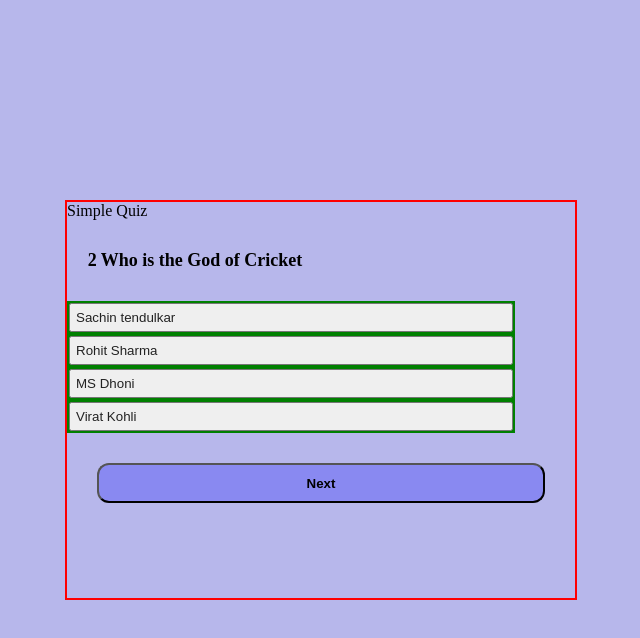
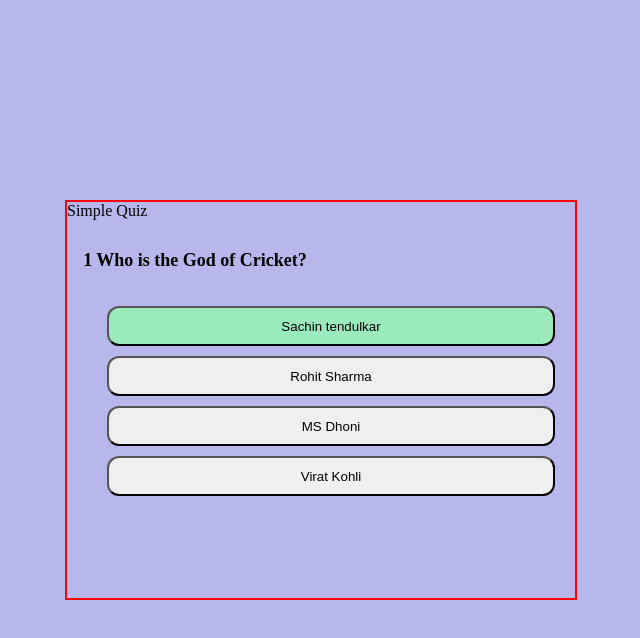
Before and after one commit to Prateekyadav01/Day3_Js_Project, a plain HTML site: page index.html in a window 1280 px wide. Both pictures are taken after a click on the button "Sachin tendulkar". Shown: the whole page, without its empty margins (319-959 px from the left). Drawn offline with Linux system fonts and the light colour scheme.

Commit message:
half of it completed

```diff
--- a/index.html
+++ b/index.html
@@ -14,16 +14,16 @@
             <div class="quiz">Simple Quiz</div>
             <h1 id="question" class="question">{question}</h1>
             <div class="text" id="options">
-                <button>
+                <button class="btn1">
                     button1
                 </button>
-                <button>
+                <button class="btn1">
                     button2
                 </button>
-                <button>
+                <button class="btn1">
                     button3
                 </button>
-                <button>
+                <button class="btn1">
                     button4
                 </button>
             </div>
--- a/index.js
+++ b/index.js
@@ -91,31 +91,47 @@
 
 let current=0;
 let score=0;
+function start(){
+    current=0;
+    score=0;
+    next_btn.innerText="Next";
+    add();
+}
 
 function add(){
     console.log(current)
+    reset();
     let firstShow = question1[current];
-    // question.innerText=null;
     question.innerText= `${current+1}  ${firstShow.Question}`;
-    options.innerHTML = '';
     firstShow.Option.forEach(option=>{
         let optionButton = document.createElement('button');
 
         optionButton.textContent=option.text;
-        optionButton.addEventListener("click", () => handleCheck(option.correct));
-        options.appendChild(optionButton)
+        optionButton.classList.add('btn1');
+        options.appendChild(optionButton);
+        if(option.correct){
+            optionButton.dataset.correct=option.correct;
+        }
+        optionButton.addEventListener("click", handleCheck);
     })
 
 }
-function handleCheck(value){
-    if(value){
-        score++;
-        options.style.backgroundColor="green"
-    }
-   current++;
-    if(current<question1.length){
-            add();
+function reset(){
+    next_btn.style.display="none";
+    while(options.firstChild){
+        options.removeChild(options.firstChild);
     }
 }
+function handleCheck(e){
+    let selectedButton = e.target;
+    let isCorrect = selectedButton.dataset.correct==="true";
+    if(isCorrect){
+        selectedButton.classList.add('correct');
+    }
+    else{
+        selectedButton.classList.add('incorrect');
+    }
+
+}
 next_btn.addEventListener('click', add);
-add();
+start();
--- a/style.css
+++ b/style.css
@@ -25,22 +25,29 @@
 }
 .text{
     display: flex;
-    width: 35vw;
+    width: 55vw;
     /* margin: auto; */
     /* height: 10vh; */
     flex-direction: column;
     color: #222;
+    /* border: 2px solid rebeccapurple; */
 
 }
 
-.text button{
+
+.btn1{
     display: flex;
-    color: #222;
-    text-align: left;
-    padding: 5px;
-    margin: 2px;
+    width: 35vw;
+    height: 5vh;
+    margin: 5px;
+    margin-left: 40px;
+    justify-content: center;
+    align-items: center;
+    border-radius: 0.75rem;
+
+    /* border: 2px solid rebeccapurple; */
+    /* margin: auto; */
 }
-
 .btn{
     display: flex;
     width: 35vw;
@@ -63,3 +70,10 @@
     font-size: 18px;
     align-items: center;
 }
+
+.correct{
+    background: #9aeabc;
+}
+.incorrect{
+    background: #ff9393;
+}
```
